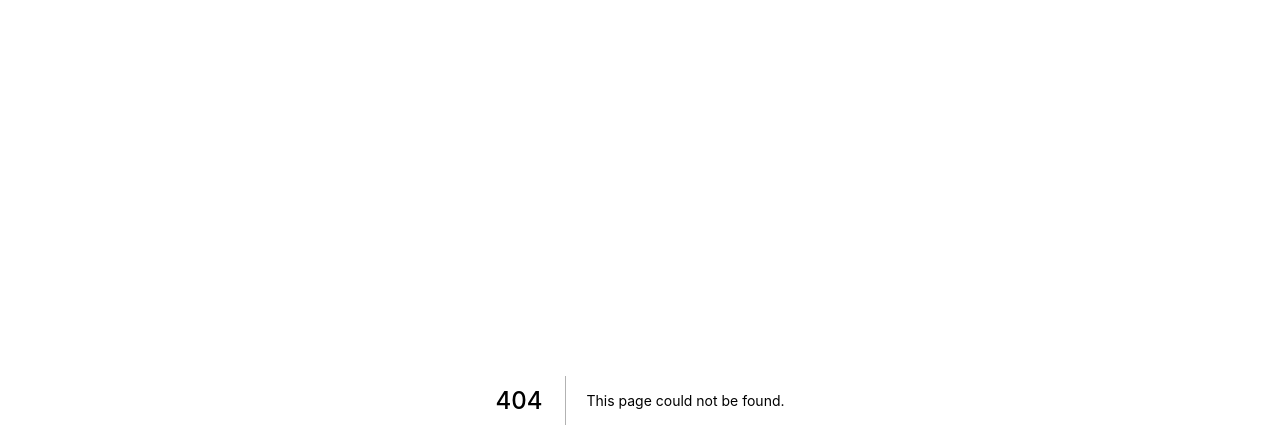
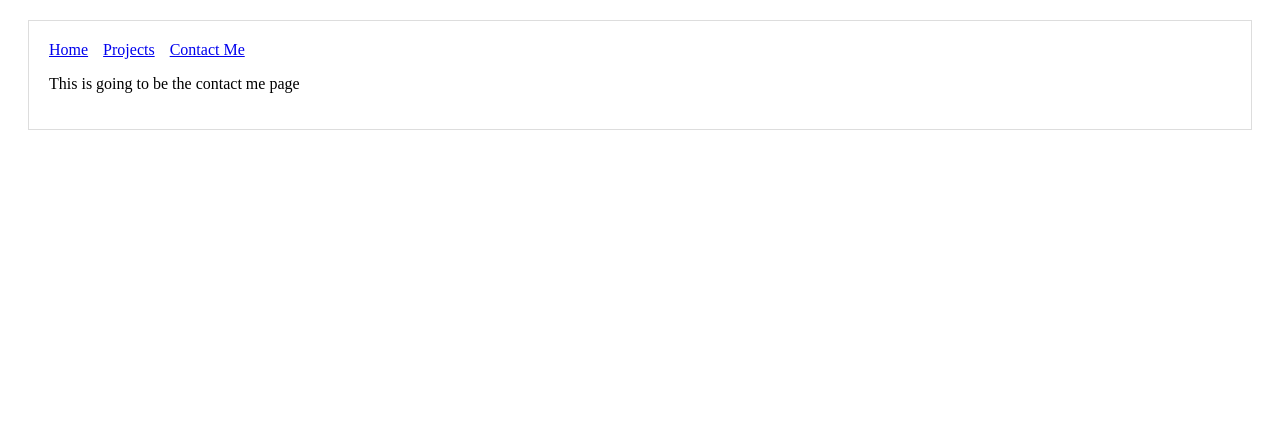
Before and after one commit to heathblandford/pw2.0, a Next.js app: page /contact in a window 1280 px wide. Before the commit this address had no page. Shown: the top 448 px of the page. Built offline with nearby package versions, Linux system fonts and the light colour scheme.

Commit message:
add api endpoints, 3 front end pages :)

```diff
--- a/components/Header.js
+++ b/components/Header.js
@@ -12,6 +12,9 @@ const Header = () => (
     <Link href="/projects">
       <a style={linkStyle}>Projects</a>
     </Link>
+    <Link href="/contact">
+      <a style={linkStyle}>Contact Me</a>
+    </Link>
   </div>
 );
 
--- a/pages/api/v1.0/test.js
+++ b/pages/api/v1.0/cincy-happy-hours/happy-hours.js
@@ -1,5 +1,5 @@
 export default (req, res) => {
     res.setHeader("Content-Type", "application/json");
     res.statusCode = 200;
-    res.end(JSON.stringify({ api: "this is how we return stuff from the api :)" }));
+    res.end(JSON.stringify({ api: "happyhours yeet" }));
 };
--- /dev/null
+++ b/pages/api/v1.0/disappointing30under30/3u3.js
@@ -0,0 +1,5 @@
+export default (req, res) => {
+    res.setHeader("Content-Type", "application/json");
+    res.statusCode = 200;
+    res.end(JSON.stringify({ api: "30 under 30 yeet" }));
+};
--- /dev/null
+++ b/pages/contact.js
@@ -0,0 +1,9 @@
+import Layout from '../components/Layout';
+
+export default function docs() {
+    return(
+        <Layout>
+            <p>This is going to be the contact me page</p>
+        </Layout>
+    )
+}
```
